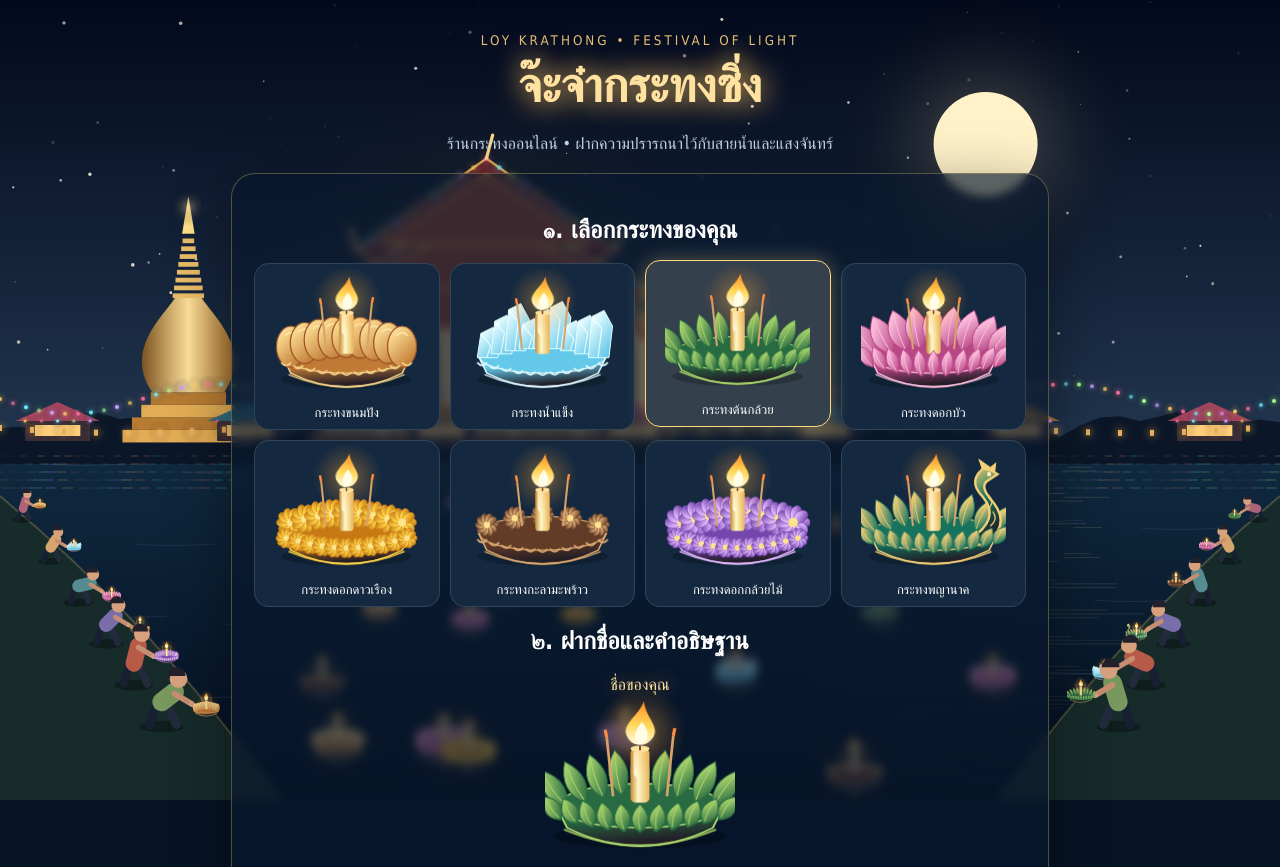
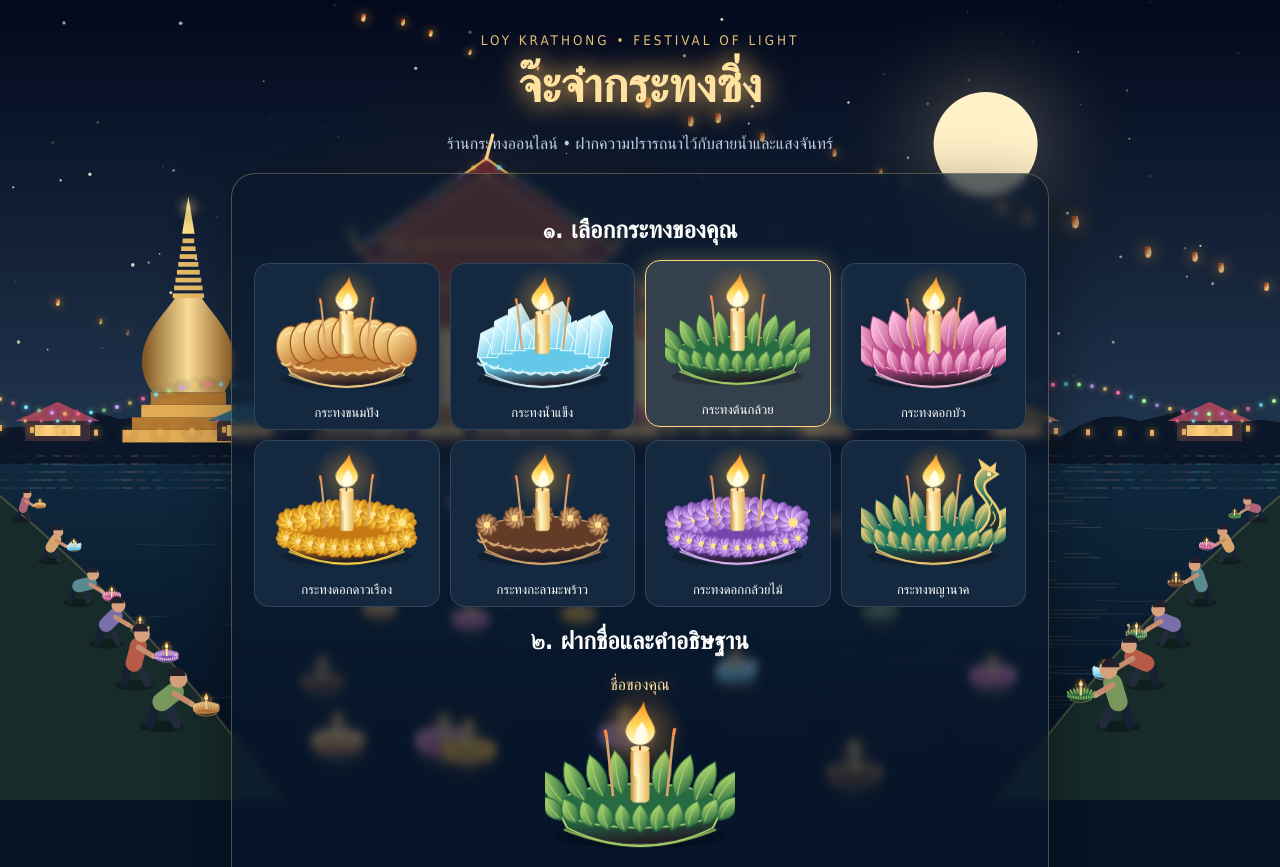
Before and after one commit to hussakorn3014-svg/love-letter, a plain HTML site: page index.html in a window 1280 px wide. Shown: the top 867 px of the page. Drawn offline with Linux system fonts and the light colour scheme; animation ran at ten frames a second.

Commit message:
Update index.html

```diff
--- a/index.html
+++ b/index.html
@@ -113,7 +113,51 @@ function festival(t){
  ctx.lineWidth=1;
 }
 
-function frame(ms){let t=ms/1000,dt=Math.min(.04,t-last||.016);last=t;let sky=ctx.createLinearGradient(0,0,0,H);sky.addColorStop(0,'#03091c');sky.addColorStop(.55,'#20354e');sky.addColorStop(.56,'#102a40');sky.addColorStop(1,'#030e20');ctx.fillStyle=sky;ctx.fillRect(0,0,W,H);for(let [x,y,r,p] of stars){ctx.globalAlpha=.45+.4*Math.sin(t*1.5+p);ctx.fillStyle='#fff5dc';ctx.beginPath();ctx.arc(x,y,r,0,7);ctx.fill()}ctx.globalAlpha=1;let mx=W*.77,my=H*.18,mr=Math.min(W,H)*.065;glow(mx,my,mr*3,'#ffe6a94a');ctx.fillStyle='#fff1c8';ctx.beginPath();ctx.arc(mx,my,mr,0,7);ctx.fill();ctx.fillStyle='#0b1728';ctx.beginPath();ctx.moveTo(0,H*.56);for(let x=0;x<=W+20;x+=20)ctx.lineTo(x,H*.55-18*Math.abs(Math.sin(x*.012))-12*Math.abs(Math.cos(x*.037)));ctx.lineTo(W,H*.58);ctx.lineTo(0,H*.58);ctx.fill();for(let j=0;j<95;j++){let y=H*.57+j*H*.0047,x=mx+Math.sin(j*7.1+t)*W*.08,len=(8+j*.7)*(1+.5*Math.sin(j+t*2));ctx.strokeStyle=`rgba(255,222,151,${.04+.12*(1-j/95)})`;ctx.beginPath();ctx.moveTo(x-len,y);ctx.lineTo(x+len,y);ctx.stroke()}for(let j=0;j<45;j++){let y=H*.58+j*H*.01,x=(j*137+t*9)%W;ctx.strokeStyle='#9bc8e51b';ctx.beginPath();ctx.moveTo(x,y);ctx.quadraticCurveTo(x+35,y+3,x+80,y);ctx.stroke()}
+
+// Small distant sky lanterns, drifting continuously above the temple fair.
+const skyLanterns = Array.from({length: 28}, (_, i) => ({
+  x: ((i * .61803398875 + .09) % 1),
+  phase: (i * .381966) % 1,
+  speed: .006 + (i % 5) * .0015,
+  size: 3 + (i % 7) * .85,
+  sway: i * 2.39
+}));
+function drawSkyLanterns(t) {
+  for (const l of skyLanterns) {
+    const p = (l.phase + t * l.speed) % 1;
+    const y = H * (.43 - p * .48);
+    const x = W * l.x + Math.sin(t * .28 + l.sway) * 12 + p * 18;
+    const w = l.size * Math.max(.65, Math.min(1.2, W / 650)) * (1 - p * .35);
+    const h = w * 1.55;
+    const fade = Math.min(1, p * 12, (1-p)*10);
+    if (y < -h) continue;
+    ctx.save();
+    ctx.globalAlpha = fade * (.75 + .2 * Math.sin(t * 3 + l.sway));
+    glow(x, y, w * 3.5, '#ffad4244');
+    ctx.translate(x,y);
+    ctx.rotate(Math.sin(t * .6 + l.sway) * .09);
+    const paper = ctx.createLinearGradient(-w/2,0,w/2,h/2);
+    paper.addColorStop(0,'#b64a20');
+    paper.addColorStop(.32,'#ffb65b');
+    paper.addColorStop(.65,'#ffe1a0');
+    paper.addColorStop(1,'#d86b28');
+    ctx.fillStyle = paper;
+    ctx.beginPath();
+    ctx.moveTo(-w*.38,-h*.5);
+    ctx.quadraticCurveTo(0,-h*.62,w*.38,-h*.5);
+    ctx.quadraticCurveTo(w*.6,0,w*.39,h*.45);
+    ctx.quadraticCurveTo(0,h*.58,-w*.39,h*.45);
+    ctx.quadraticCurveTo(-w*.6,0,-w*.38,-h*.5);
+    ctx.fill();
+    ctx.fillStyle='#8f431f';
+    ctx.beginPath();ctx.ellipse(0,h*.45,w*.39,w*.13,0,0,Math.PI*2);ctx.fill();
+    ctx.fillStyle='#fff1b0';
+    ctx.beginPath();ctx.ellipse(0,h*.37,w*.15,w*.22,0,0,Math.PI*2);ctx.fill();
+    ctx.restore();
+  }
+}
+
+function frame(ms){let t=ms/1000,dt=Math.min(.04,t-last||.016);last=t;let sky=ctx.createLinearGradient(0,0,0,H);sky.addColorStop(0,'#03091c');sky.addColorStop(.55,'#20354e');sky.addColorStop(.56,'#102a40');sky.addColorStop(1,'#030e20');ctx.fillStyle=sky;ctx.fillRect(0,0,W,H);for(let [x,y,r,p] of stars){ctx.globalAlpha=.45+.4*Math.sin(t*1.5+p);ctx.fillStyle='#fff5dc';ctx.beginPath();ctx.arc(x,y,r,0,7);ctx.fill()}ctx.globalAlpha=1;let mx=W*.77,my=H*.18,mr=Math.min(W,H)*.065;glow(mx,my,mr*3,'#ffe6a94a');ctx.fillStyle='#fff1c8';ctx.beginPath();ctx.arc(mx,my,mr,0,7);ctx.fill();drawSkyLanterns(t);ctx.fillStyle='#0b1728';ctx.beginPath();ctx.moveTo(0,H*.56);for(let x=0;x<=W+20;x+=20)ctx.lineTo(x,H*.55-18*Math.abs(Math.sin(x*.012))-12*Math.abs(Math.cos(x*.037)));ctx.lineTo(W,H*.58);ctx.lineTo(0,H*.58);ctx.fill();for(let j=0;j<95;j++){let y=H*.57+j*H*.0047,x=mx+Math.sin(j*7.1+t)*W*.08,len=(8+j*.7)*(1+.5*Math.sin(j+t*2));ctx.strokeStyle=`rgba(255,222,151,${.04+.12*(1-j/95)})`;ctx.beginPath();ctx.moveTo(x-len,y);ctx.lineTo(x+len,y);ctx.stroke()}for(let j=0;j<45;j++){let y=H*.58+j*H*.01,x=(j*137+t*9)%W;ctx.strokeStyle='#9bc8e51b';ctx.beginPath();ctx.moveTo(x,y);ctx.quadraticCurveTo(x+35,y+3,x+80,y);ctx.stroke()}
 templeFair(t);
 festival(t);
 if(floating){let elapsed=t-start,p=Math.min(1,elapsed/16),size=Math.min(230,W*.46)*(1-.62*p),x=W*.5+Math.sin(p*3)*W*.13,y=H*(.86-.27*p)+Math.sin(t*2)*3;glow(x,y,size*.7,'#ffb43b33');ctx.save();ctx.globalAlpha=.17;ctx.translate(x,y+size*.28);ctx.scale(1,-.35);if(imgs[selected].complete&&imgs[selected].naturalWidth)ctx.drawImage(imgs[selected],-size/2,-size*.5,size,size);ctx.restore();if(imgs[selected].complete&&imgs[selected].naturalWidth)ctx.drawImage(imgs[selected],x-size/2,y-size*.75,size,size);livingFlame(x,y-size*.75+size*26/110,size,t);ctx.font=`bold ${Math.max(14,size*.09)}px Tahoma`;ctx.textAlign='center';ctx.fillStyle='#fff2c3';ctx.shadowColor='#000';ctx.shadowBlur=8;ctx.fillText(person,x,y-size*.77+Math.sin(t*2)*2,W*.85);ctx.shadowBlur=0;if(elapsed>=27&&$('finalWish').hidden){$('finalWish').hidden=false;for(let j=0;j<5;j++)burst(W*(.15+j*.175),H*(.22+.08*Math.sin(j)),45+j*65);}if(elapsed<24&&t-lastFire>.55){launch();lastFire=t}}
```
